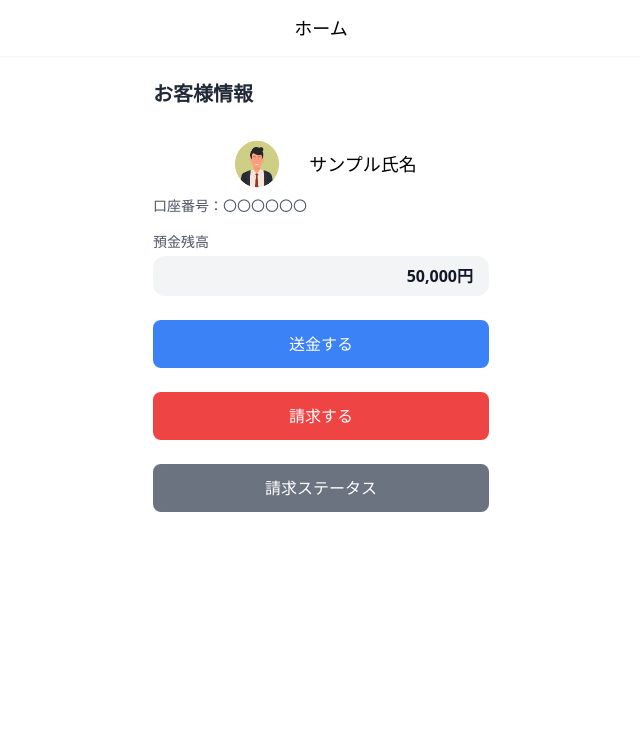
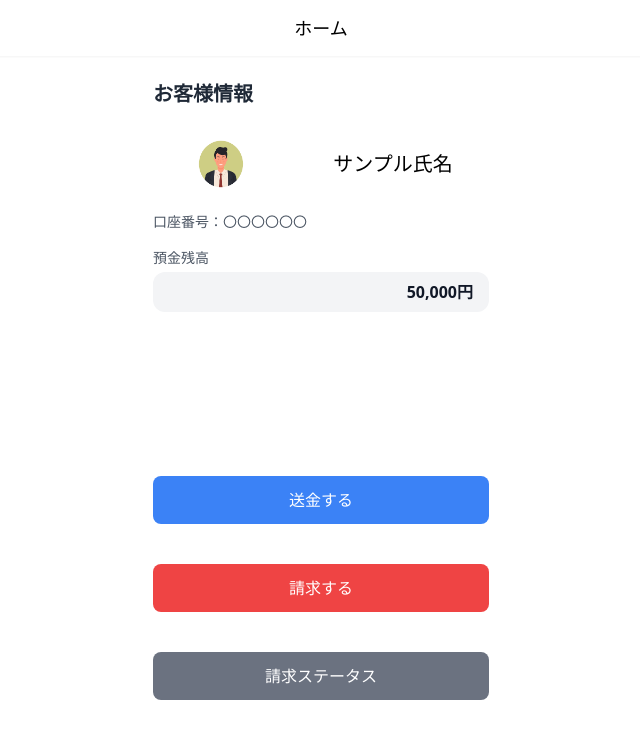
Before and after one commit to deraryo4559/GroupeF, a React (Vite) app in the folder front/: page / in a window 1280 px wide. Shown: the top 738 px of the page, without its empty margins (319-959 px from the left). Built offline with nearby package versions, Linux system fonts and the light colour scheme.

Commit message:
アイコンのUIとトップページのバランス変更

```diff
--- a/front/src/components/Icon.jsx
+++ b/front/src/components/Icon.jsx
@@ -5,14 +5,14 @@ const Icon = (props) => {
     const { img, name } = props;
 
     return (
-        <div className="flex justify-center gap-5">
+        <div className="flex justify-center w-full space-x-20">
             <div>
                 <img
                     src={img}
-                    className="w-16 h-16 rounded-full object-cover flex-shrink-0" />
+                    className="h-16 w-16 rounded-full object-cover flex-shrink-0" />
             </div>
             <div className="flex justify-center items-center">
-                <p className="text-lg">
+                <p className="text-xl">
                     {name}
                 </p>
             </div>
--- a/front/src/pages/Top.jsx
+++ b/front/src/pages/Top.jsx
@@ -20,9 +20,9 @@ const Top = () => {
     return (
         <>
             <Header title="ホーム" showBackButton={false} />
-            <div className="flex justify-center">
-                <div className="max-w-sm w-full p-6 flex flex-col justify-center">
-                    <div>
+            <div className="flex justify-center h-screen">
+                <div className="min-w-[300px] w-full max-w-sm p-6 flex flex-col justify-center">
+                    <div className='h-[50%]'>
                         <h2 className="text-xl font-bold text-gray-800 mb-6">
                             お客様情報
                         </h2>
@@ -30,26 +30,29 @@ const Top = () => {
                             img="\images\human1.png"
                             name="サンプル氏名"
                         />
-                        <div>
-                            {/* 口座番号表示 */}
-                            <div className="mb-4">
-                                <p className="text-sm text-gray-600">口座番号：〇〇〇〇〇〇</p>
-                            </div>
 
-                            {/* 預金残高（コンポーネント化済み） */}
+                        {/* 口座番号表示 */}
+                        <div className="mt-4 mb-4">
+                            <p className="text-sm text-gray-600">口座番号：〇〇〇〇〇〇</p>
+                        </div>
+
+                        {/* 預金残高（コンポーネント化済み） */}
+                        <div className='mt-4'>
                             <Balance balance={balance} />
                         </div>
-                        <div className="mt-6 flex justify-center">
+                    </div>
+                    <div className='h-[50%]'>
+                        <div className="mt-5 flex justify-center">
                             <Button1 navigateTo="/step3" className="w-full">
                                 送金する
                             </Button1>
                         </div>
-                        <div className="mt-6 flex justify-center">
+                        <div className="mt-10 flex justify-center">
                             <Button1 navigateTo="/request" className="w-full" variant='danger'>
                                 請求する
                             </Button1>
                         </div>
-                        <div className="mt-6 flex justify-center">
+                        <div className="mt-10 flex justify-center">
                             <Button1 navigateTo="/billing-status" className="w-full" variant='secondary'>
                                 請求ステータス
                             </Button1>
```
